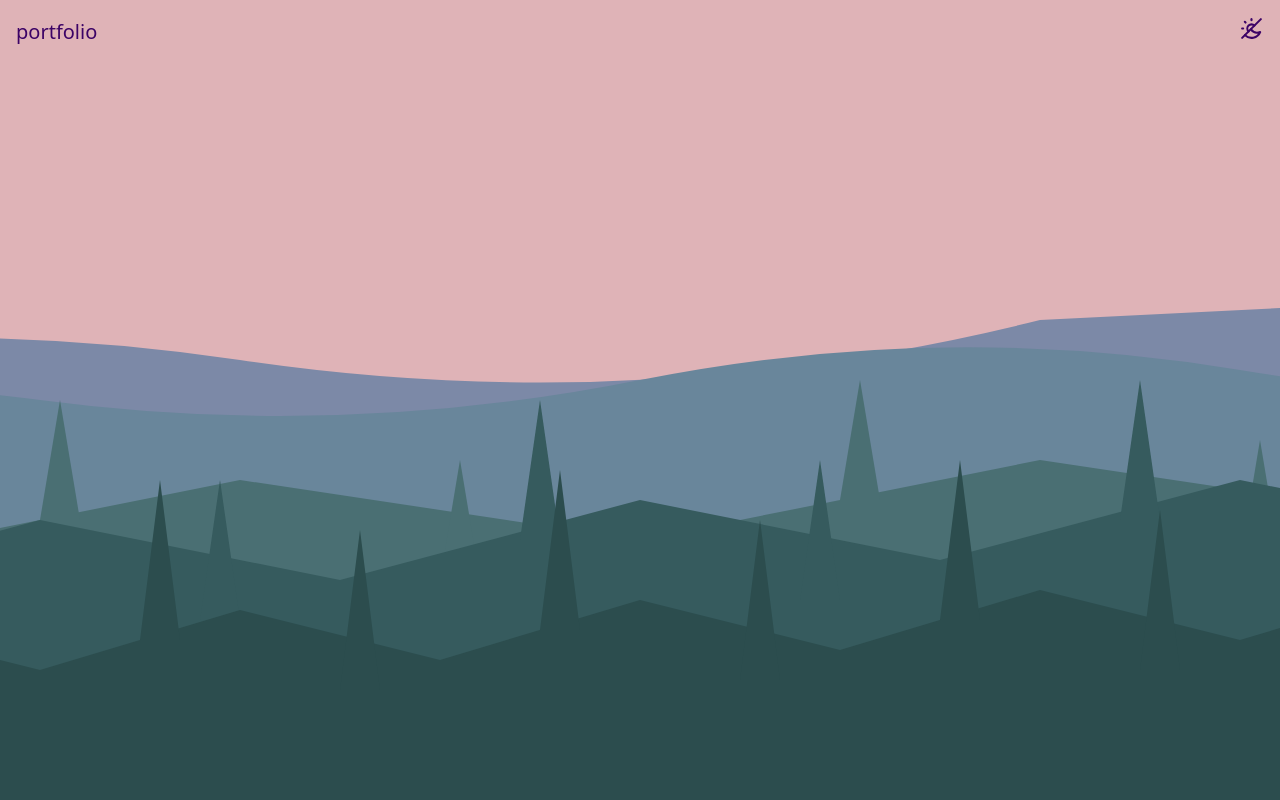
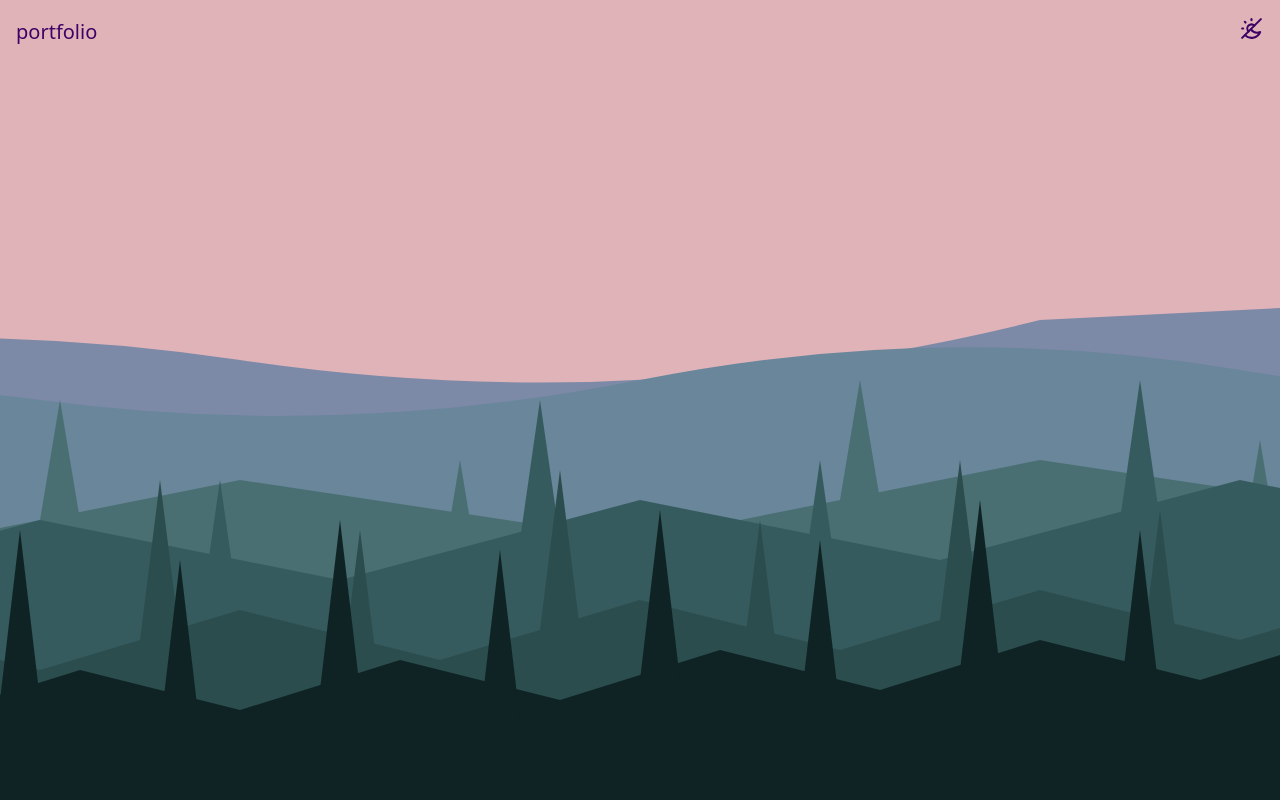
Before and after one commit to mtkalms/mtkalms.github.io, a React (Vite) app: page / in a window 1280 px wide. Shown: the top 800 px of the page. Built offline with nearby package versions, Linux system fonts and the light colour scheme.

Commit message:
Add one additional layer with a darker shade

```diff
--- a/src/components/Panorama.css
+++ b/src/components/Panorama.css
@@ -68,3 +68,12 @@
 .layer-1 svg polygon {
   fill: var(--forest-5);
 }
+
+.layer-0 {
+  transform: translateY(calc(var(--scroll-y, 0) * -0.9px));
+}
+
+.layer-0 svg path,
+.layer-0 svg polygon {
+  fill: var(--forest-6);
+}
--- a/src/components/Panorama.tsx
+++ b/src/components/Panorama.tsx
@@ -54,6 +54,26 @@ function Panorama() {
           <polygon points="1150,300 1160,220 1170,300" />
         </svg>
       </div>
+      <div className="panorama-layer layer-0">
+        <svg viewBox="0 0 1200 400" preserveAspectRatio="xMidYMax slice">
+          <path d="M0,400 L0,350 L80,365 L160,340 L240,360 L320,335 L400,355 L480,330 L560,350 L640,325 L720,345 L800,320 L880,340 L960,315 L1040,335 L1120,310 L1200,330 L1200,400 Z" />
+          <polygon points="40,370 50,285 60,370" />
+          <polygon points="120,355 130,270 140,355" />
+          <polygon points="200,365 210,280 220,365" />
+          <polygon points="280,350 290,265 300,350" />
+          <polygon points="360,365 370,280 380,365" />
+          <polygon points="440,345 450,260 460,345" />
+          <polygon points="520,360 530,275 540,360" />
+          <polygon points="600,340 610,255 620,340" />
+          <polygon points="680,355 690,270 700,355" />
+          <polygon points="760,335 770,250 780,335" />
+          <polygon points="840,350 850,265 860,350" />
+          <polygon points="920,330 930,245 940,330" />
+          <polygon points="1000,345 1010,260 1020,345" />
+          <polygon points="1080,325 1090,240 1100,325" />
+          <polygon points="1160,340 1170,255 1180,340" />
+        </svg>
+      </div>
     </div>
   );
 }
--- a/src/index.css
+++ b/src/index.css
@@ -8,12 +8,13 @@
   --forest-3: #4a6f73;
   --forest-4: #365b5e;
   --forest-5: #2c4d4e;
+  --forest-6: #0f2324;
   --accent-1: #9a29a6;
   --accent-2: #c5a030;
 }
 
 html {
-  @apply bg-fuchsia-600 dark:bg-fuchsia-800;
+  background: var(--forest-6);
 }
 
 html::before {
@@ -29,5 +30,5 @@ body {
   margin: 0;
   min-width: 320px;
   min-height: 100vh;
-  background: var(--forest-5);
+  background: var(--forest-6);
 }
```
